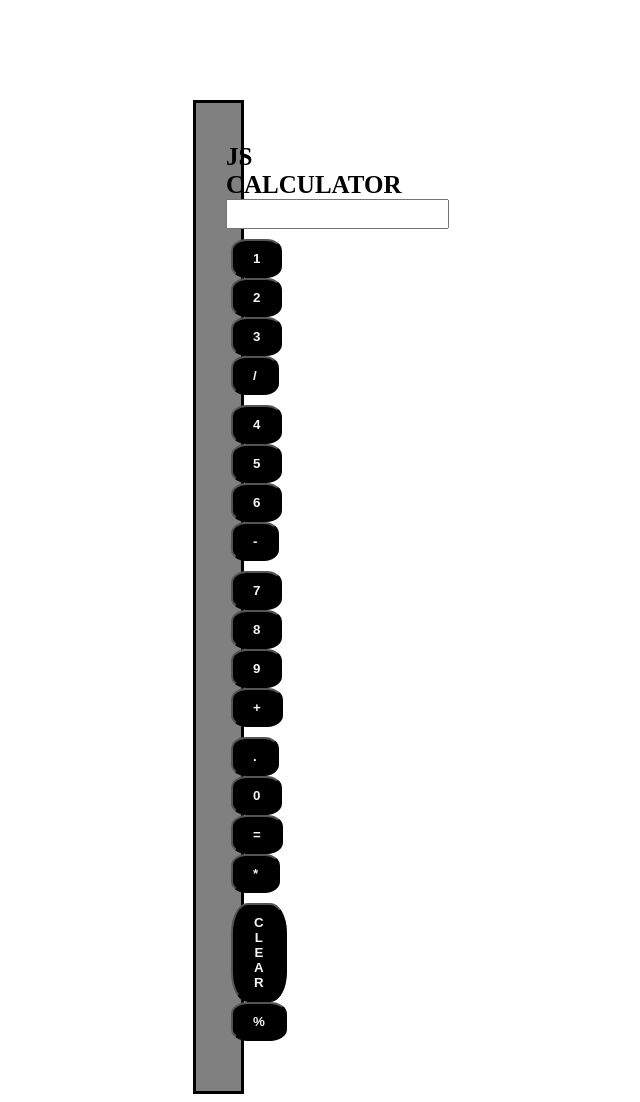
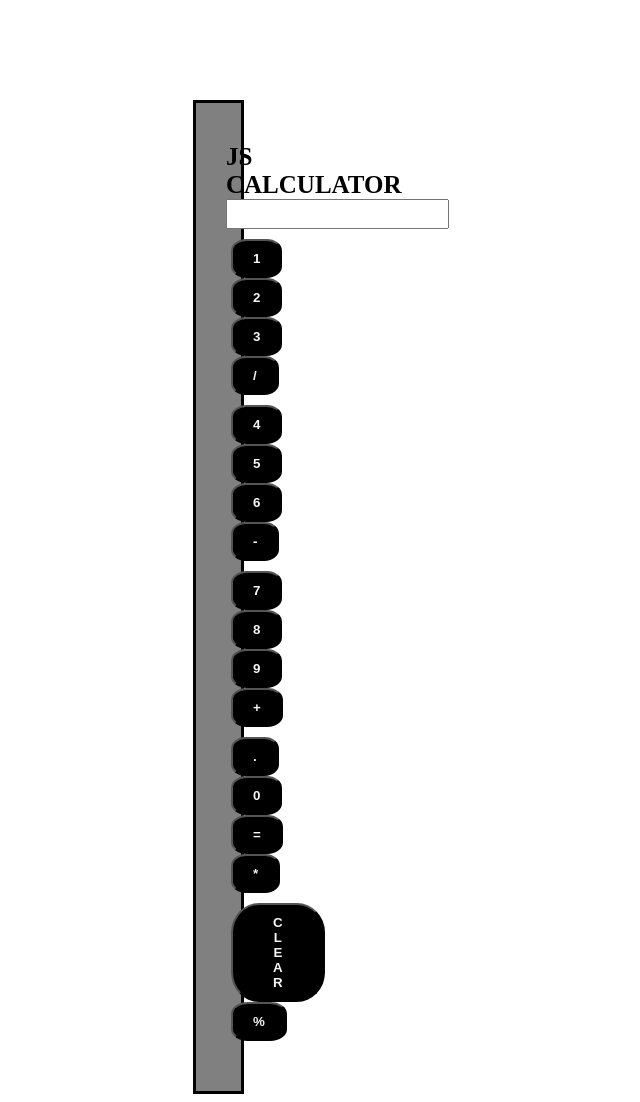
Before and after one commit to Kiranmayi-s/calculator, a plain HTML site: page index.html in a window 1280 px wide. Shown: the whole page, without its empty margins (415-1055 px from the left). Drawn offline with Linux system fonts and the light colour scheme.

Commit message:
Update index.css

```diff
--- a/index.css
+++ b/index.css
@@ -34,3 +34,6 @@ span{
 table{
     border-spacing: 5px 10px;
 }
+#space{
+    padding-right: 40px;padding-left: 40px;
+}
```
